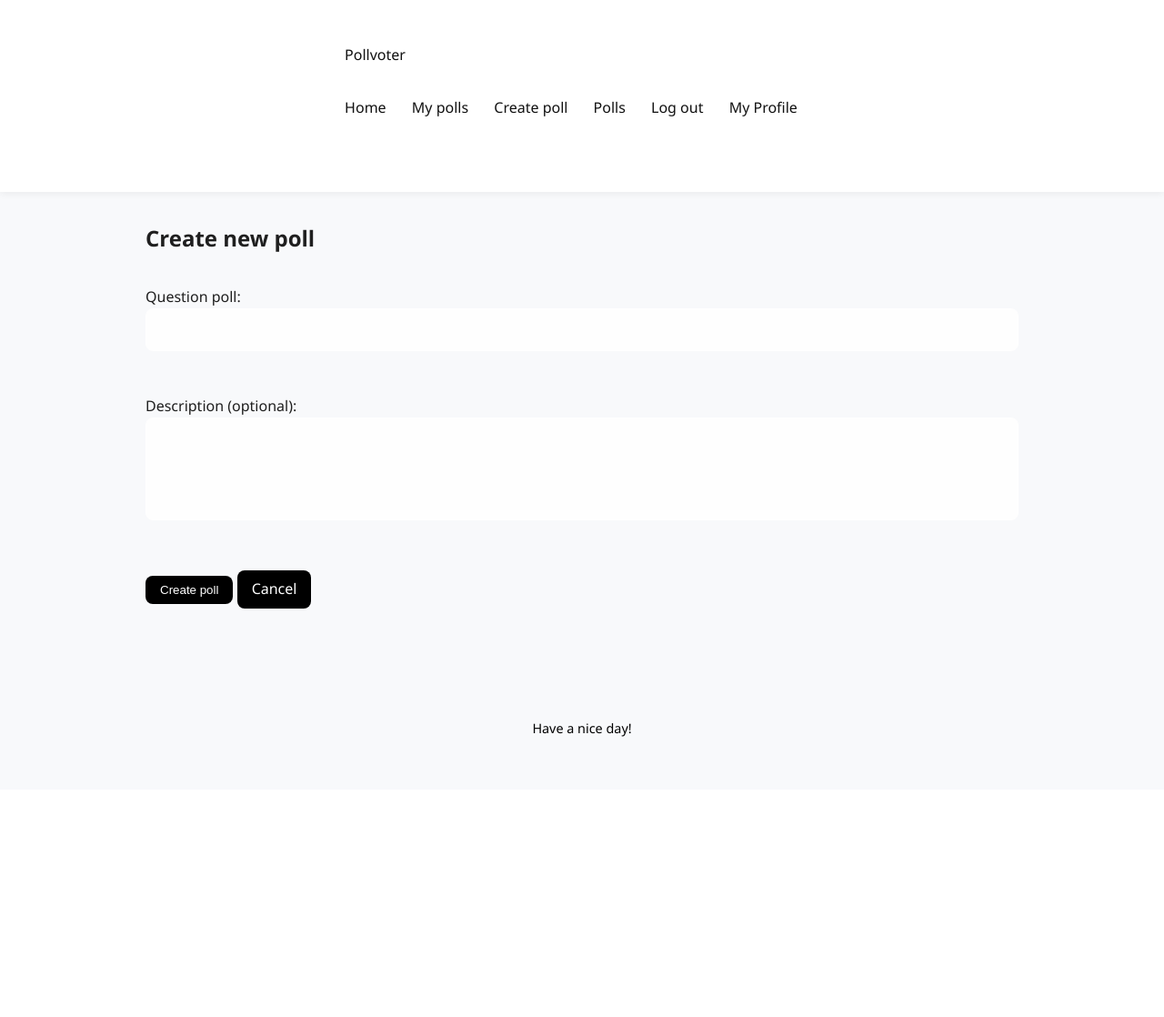
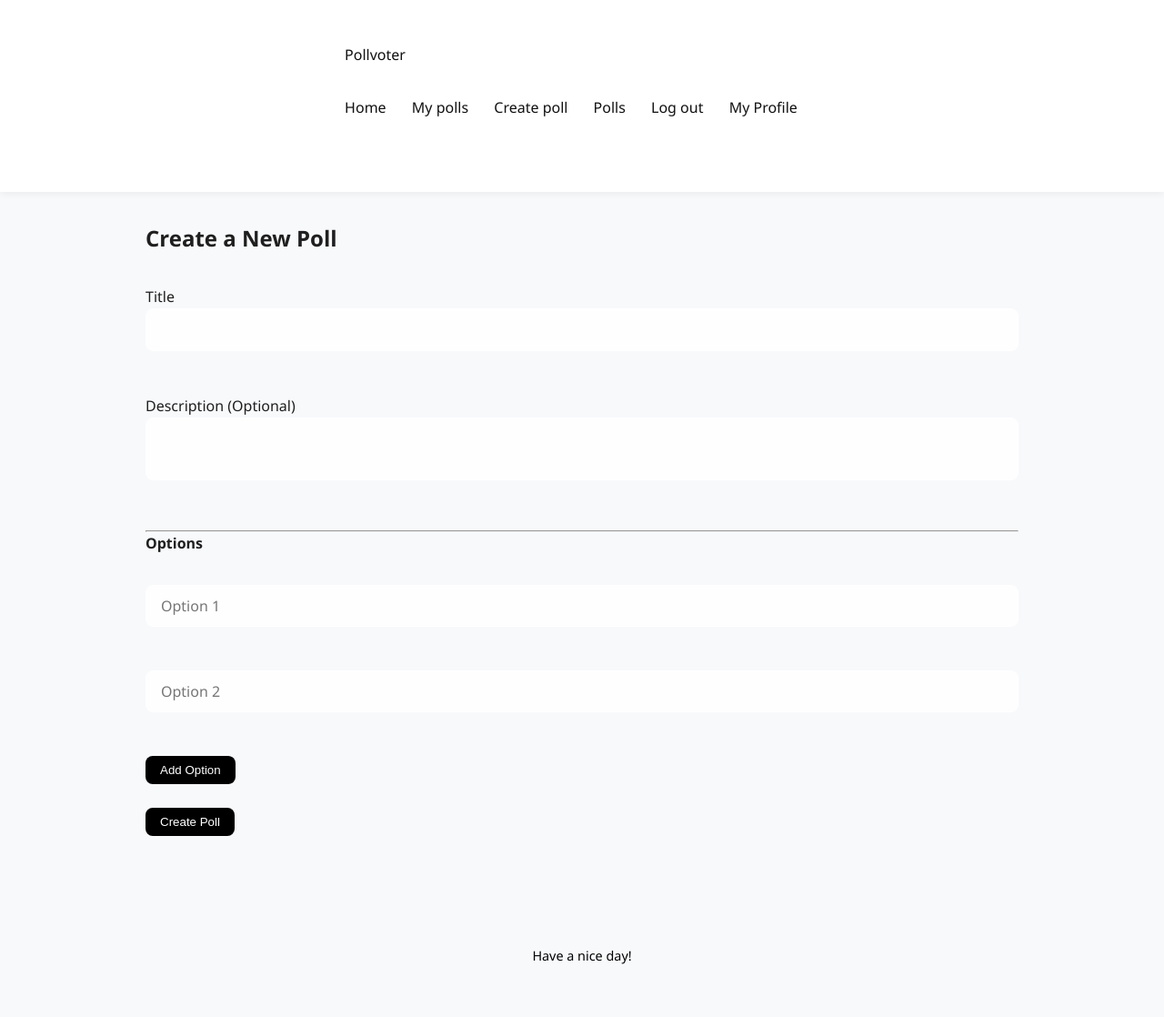
Before and after one commit to ImVeryHungry123/pollvoter, a Flask app: page /create_poll in a window 1280 px wide. Shown: the whole page at 91% size. Before the commit the page ends 810 px from the top, so only its background shows below. Run offline with Flask 3, Linux system fonts and the light colour scheme; a user stored in the database is signed in.

Commit message:
more answers

```diff
--- a/app/templates/create_poll.html
+++ b/app/templates/create_poll.html
@@ -1,28 +1,52 @@
 {% extends "base.html" %}
 
-{% block title %}
-    Create poll
-{% endblock %}
+{% block title %}Create a New Poll{% endblock %}
 
 {% block content %}
-<div class="poll-form-container">
-    <h2>Create new poll</h2>
+<h2>Create a New Poll</h2>
+<form method="POST" id="poll-form">
+    <div class="form-group">
+        <label for="title">Title</label>
+        <input type="text" name="title" id="title" class="form-control" required>
+    </div>
+    <div class="form-group">
+        <label for="description">Description (Optional)</label>
+        <textarea name="description" id="description" class="form-control"></textarea>
+    </div>
 
-    <form method="POST" class="poll-form">
+    <hr>
+
+    <h4>Options</h4>
+    <div id="options-container">
         <div class="form-group">
-            <label for="title">Question poll:</label>
-            <input type="text" id="title" name="title" required>
+            <input type="text" name="options" class="form-control" placeholder="Option 1" required>
         </div>
+        <div class="form-group">
+            <input type="text" name="options" class="form-control" placeholder="Option 2" required>
+        </div>
+    </div>
 
-        <div class="form-group">
-            <label for="description">Description (optional):</label>
-            <textarea id="description" name="description" rows="4"></textarea>
-        </div>
+    <button type="button" id="add-option-btn" class="btn btn-secondary">Add Option</button>
+    <br><br>
+    <button type="submit" class="btn btn-primary">Create Poll</button>
+</form>
 
-        <div class="form-actions">
-            <button type="submit" class="btn btn-primary">Create poll</button>
-            <a href="{{ url_for('main.home') }}" class="btn btn-secondary">Cancel</a>
-        </div>
-    </form>
-</div>
+<script>
+    document.getElementById('add-option-btn').addEventListener('click', function() {
+        const container = document.getElementById('options-container');
+        const optionCount = container.getElementsByTagName('input').length + 1;
+
+        const newOptionDiv = document.createElement('div');
+        newOptionDiv.className = 'form-group';
+
+        const newOptionInput = document.createElement('input');
+        newOptionInput.type = 'text';
+        newOptionInput.name = 'options';
+        newOptionInput.className = 'form-control';
+        newOptionInput.placeholder = 'Option ' + optionCount;
+
+        newOptionDiv.appendChild(newOptionInput);
+        container.appendChild(newOptionDiv);
+    });
+</script>
 {% endblock %}
```
Also changed, not shown: app/models.py (+1 -20 lines), app/templates/poll_detail.html (+22 -16 lines), app/templates/polls.html (+1 -16 lines), instance/pollvoter.db.
